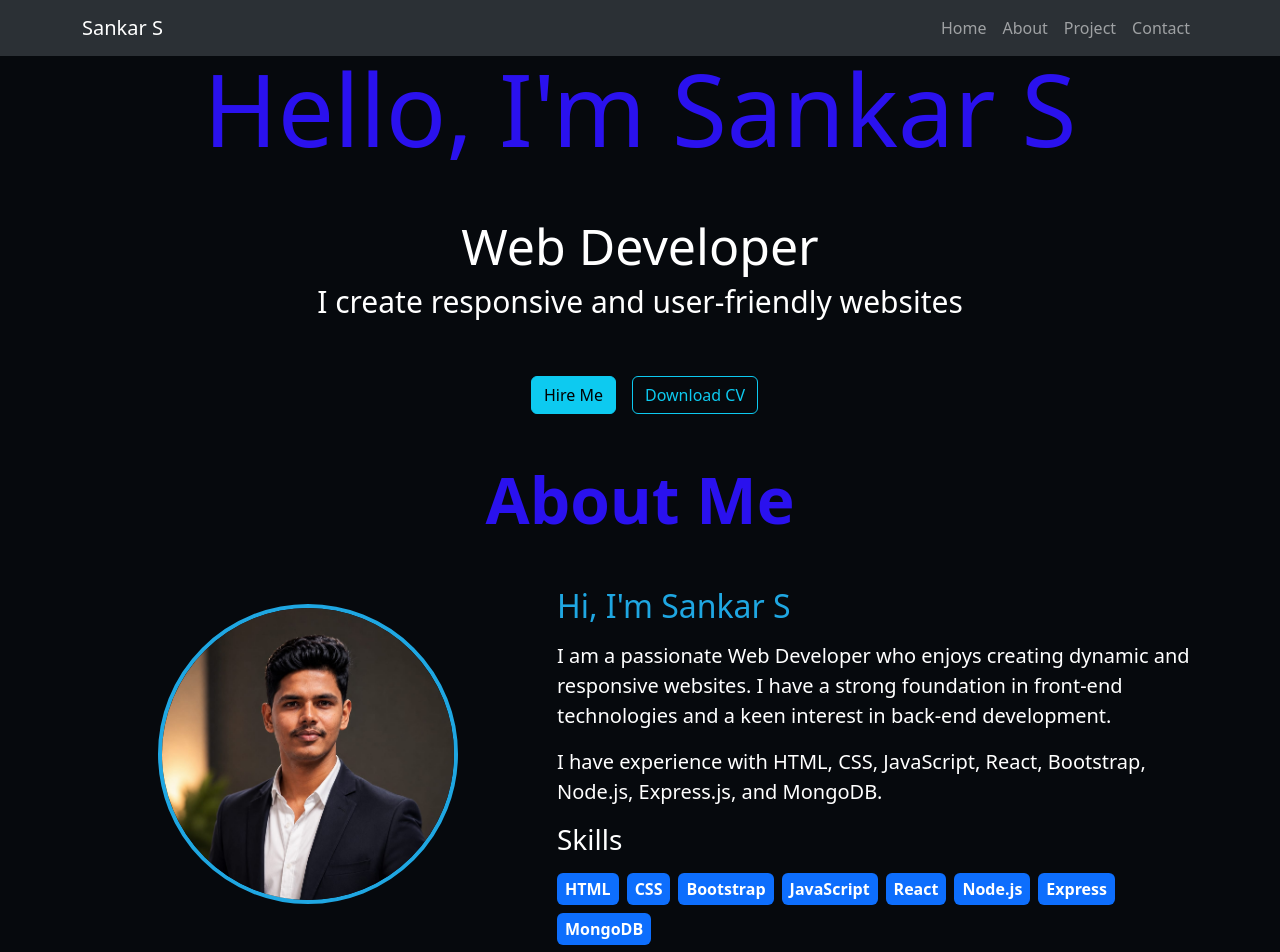
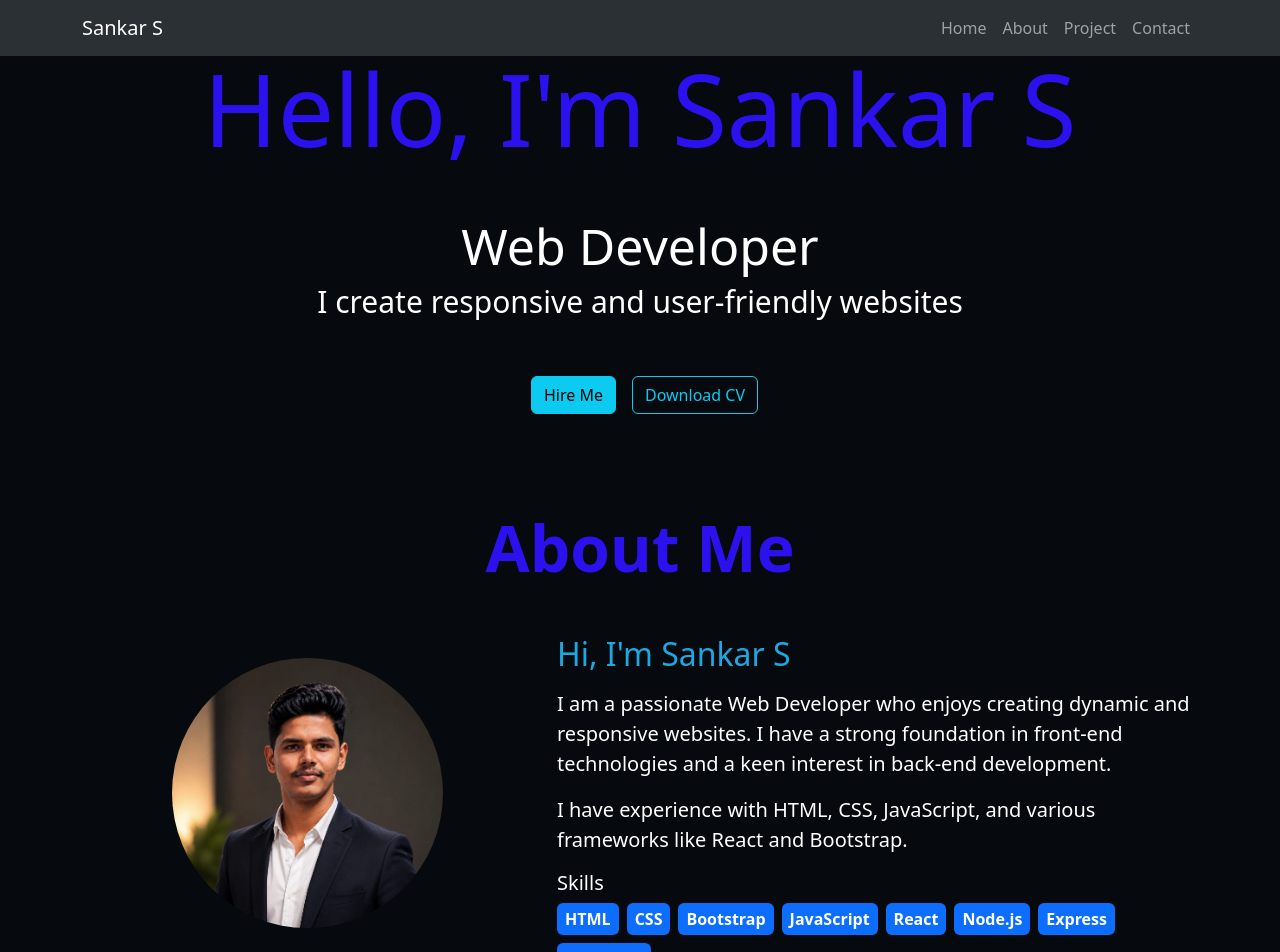
Before and after one commit to sankar734/Portfolio, a React app: page / in a window 1280 px wide. Shown: the top 952 px of the page. Built offline with nearby package versions, Linux system fonts and the light colour scheme; the HTML template or start-up script is replaced by a standard one.

Commit message:
Resolve merge conflict

```diff
--- a/src/components/about.jsx
+++ b/src/components/about.jsx
@@ -1,93 +1,35 @@
-import Image from "react-bootstrap/Image";
-import Col from "react-bootstrap/Col";
-import Container from "react-bootstrap/Container";
-import Row from "react-bootstrap/Row";
-import Badge from "react-bootstrap/Badge";
+import Image from 'react-bootstrap/Image';
+import Col from 'react-bootstrap/Col';
+import Container from 'react-bootstrap/Container';
+import Row from 'react-bootstrap/Row';
+import Badge from 'react-bootstrap/Badge';
+import ProfileImage from "../assets/Images/Profile.jpeg";
 
-import ProfileImage from "../assets/Images/Profile.jpeg"; // path correct panniko
-
-function About() {
-  const skills = [
-    "HTML",
-    "CSS",
-    "Bootstrap",
-    "JavaScript",
-    "React",
-    "Node.js",
-    "Express",
-    "MongoDB",
-  ];
-
-  return (
-    <div
-      id="about"
-      style={{
-        backgroundColor: "#06090d",
-        color: "white",
-        display: "flex",
-        flexDirection: "column",
-        justifyContent: "center",
-        alignItems: "center",
-      }}
-    >
-      <Container className="py-5">
-        <h1
-          className="display-3 fw-bold text-center mb-5"
-          style={{ color: "#2a11ee" }}
-        >
-          About Me
-        </h1>
-
+function About(){
+    const skills = ["HTML", "CSS", "Bootstrap","JavaScript", "React", "Node.js", "Express", "MongoDB"];
+    return(
+        <div id="about" style={{ backgroundColor: "#06090d", color: "white", display: "flex", flexDirection: "column", justifyContent: "center", alignItems: "center" }}>
+        <Container className="py-5" id="about">
+            <h1 className="display-3 fw-bold text-center m-5" style={{color:"#2a11ee"}}>About Me</h1>
             <Row className="align-items-center">
               <Col md={5} className="text-center mb-4">
-            <Image
-              src={ProfileImage}
-              alt="Sankar S"
-              roundedCircle
-              fluid
-              style={{
-                width: "300px",
-                height: "300px",
-                objectFit: "cover",
-                border: "4px solid #1fa7e2",
-              }}
-            />
+                  <Image src={ProfileImage} style={{width:"60%", height:"60%"}} roundedCircle />
+
               </Col>
-
               <Col md={7}>
-            <h2 className="mb-3" style={{ color: "#1fa7e2" }}>
-              Hi, I'm Sankar S
-            </h2>
-
-            <p className="fs-5">
-              I am a passionate Web Developer who enjoys creating dynamic and
-              responsive websites. I have a strong foundation in front-end
-              technologies and a keen interest in back-end development.
-            </p>
-
-            <p className="fs-5">
-              I have experience with HTML, CSS, JavaScript, React, Bootstrap,
-              Node.js, Express.js, and MongoDB.
-            </p>
-
-            <h3 className="mb-3">Skills</h3>
-
+                    <h2 className="mb-3" style={{color: "#1fa7e2"}}>Hi, I'm Sankar S</h2>
+                    <p className="fs-5">I am a passionate Web Developer who enjoys creating dynamic and responsive websites. I have a strong foundation in front-end technologies and a keen interest in back-end development.</p>
+                    <p className="fs-5">I have experience with HTML, CSS, JavaScript, and various frameworks like React and Bootstrap.</p>
+                    <h3 className="fs-5">Skills</h3>
                     <div className="d-flex flex-wrap gap-2">
                         {skills.map((skill, index) => (
-                <Badge
-                  key={index}
-                  bg="primary"
-                  className="p-2 fs-6"
-                >
-                  {skill}
-                </Badge>
+                            <Badge key={index} bg="primary" className="p-2 fs-6">{skill}</Badge>
                         ))}
                     </div>
               </Col>
             </Row>
         </Container>
         </div>
-  );
+    )
 }
-
 export default About;
```
Lines whose indentation alone changed are shown as unchanged.
